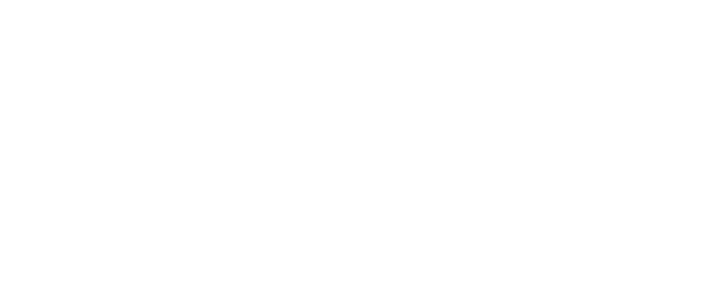
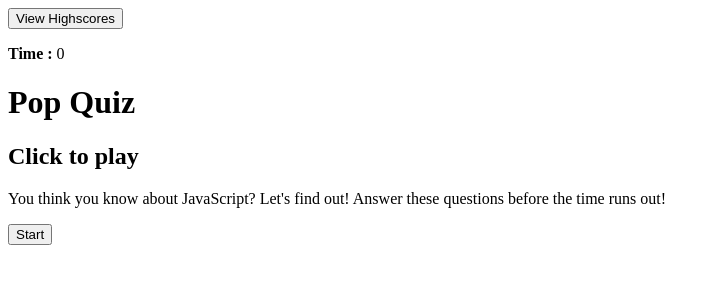
Before and after one commit to DavidMark24/Pop-Quiz, a plain HTML site: page index.html in a window 1280 px wide. Shown: the whole page, without its empty margins (0-720 px from the left). Drawn offline with Linux system fonts and the light colour scheme.

Commit message:
Added navbar and buttons

```diff
--- a/index.html
+++ b/index.html
@@ -8,6 +8,21 @@
     <title>Pop Quiz</title>
 </head>
 <body>
-
+    <nav id= "navbar">
+        <div class="left">
+            <button type="button" id="highScore">View Highscores</button>
+        </div>
+        <div class="right">
+            <p> <strong> Time : </strong> <span id="timeLeft">0</span></p>
+        </div>
+    </nav>
+    <main>
+        <div class="container">
+            <h1>Pop Quiz</h1>
+            <h2>Click to play</h2>
+            <p>You think you know about JavaScript? Let's find out! Answer these questions before the time runs out!</p>
+            <button type="button" id="start">Start</button>
+        </div>
+    </main>
 </body>
 </html>
```
